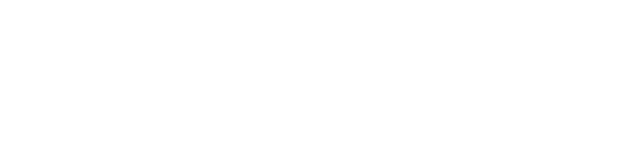
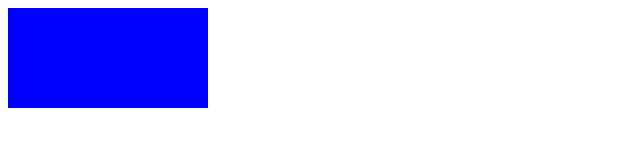
Before and after one commit to TakehiroKatayama/d_javascript, a plain HTML site: page dwc_javascript/jQuery-Lesson.1/index.html in a window 1280 px wide. Shown: the whole page, without its empty margins (0-640 px from the left). Drawn offline with Linux system fonts and the light colour scheme.

Commit message:
lesson5-6

```diff
--- a/dwc_javascript/jQuery-Lesson.1/app.css
+++ b/dwc_javascript/jQuery-Lesson.1/app.css
@@ -1,4 +1,7 @@
 .box1 {
+
+  display: none;
+
   background-color: #ff0000;
   height: 200px;
   width: 200px;
--- a/dwc_javascript/jQuery-Lesson.1/app.js
+++ b/dwc_javascript/jQuery-Lesson.1/app.js
@@ -1,3 +1,8 @@
 $(function() {
-  $('.box1').hide();
+  $('.box1').slideDown(function(){
+    $('.box1').css({
+      'background-color': '#0000FF',
+      'height': '100px'
+    });
+  });
 });
```
